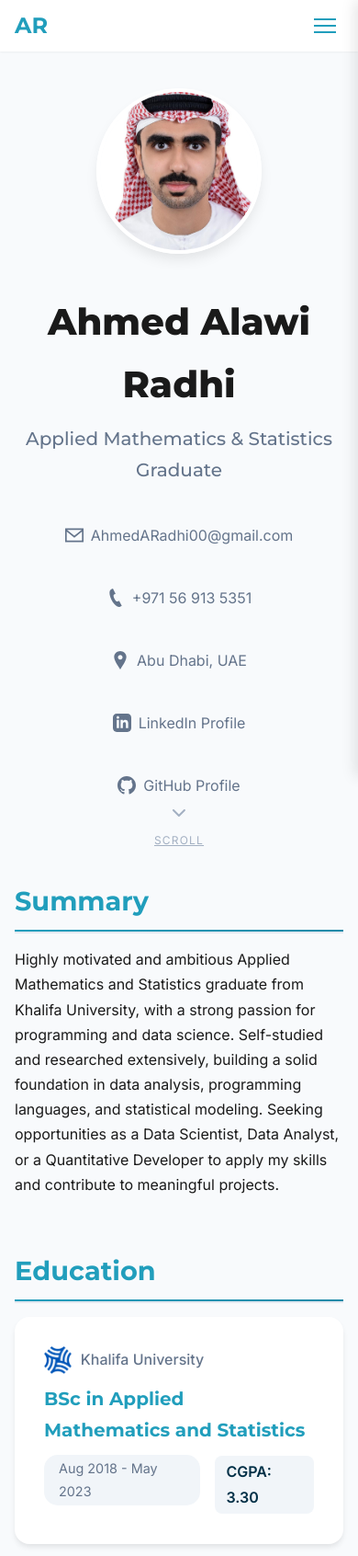
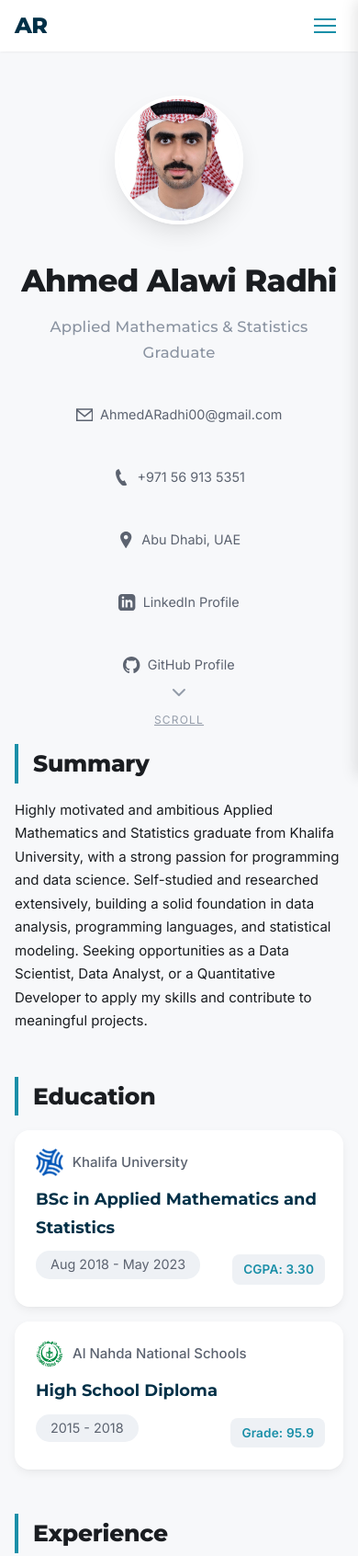
Before and after one commit to 7mxd/7mxd.github.io, a plain HTML site: page index.html in a window 390 px wide. Shown: the top 1692 px of the page at 92% size. Drawn offline with Linux system fonts and the light colour scheme.

Commit message:
Bold design refresh, fluid typography, adjust proficiency

```diff
--- a/data/skills.json
+++ b/data/skills.json
@@ -92,7 +92,7 @@
         },
         {
           "name": "English",
-          "level": 90,
+          "level": 80,
           "label": "Fluent"
         },
         {
--- a/style.css
+++ b/style.css
@@ -107,28 +107,28 @@ textarea:focus-visible {
    ======================================== */
 
 :root {
-    /* Color Palette */
-    --primary: #1a1a1a;
-    --secondary: #219ebc;
-    --tertiary: #1d8aa8;
+    /* Color Palette — warm-tinted neutrals that harmonize with the teal */
+    --primary: #1a1d21;
+    --secondary: #1a8fa8;
+    --tertiary: #167a91;
     --accent: #023047;
     --background: #ffffff;
-    --text-color: #1a1a1a;
-    --gray-50: #f8fafc;
-    --gray-100: #f1f5f9;
-    --gray-200: #e2e8f0;
-    --gray-300: #cbd5e1;
-    --gray-400: #94a3b8;
-    --gray-500: #64748b;
+    --text-color: #1a1d21;
+    --gray-50: #f7f8fa;
+    --gray-100: #eef1f5;
+    --gray-200: #dde2ea;
+    --gray-300: #c2c9d4;
+    --gray-400: #8a93a1;
+    --gray-500: #5c6370;
 
     /* Typography */
     --font-heading: 'Montserrat', sans-serif;
     --font-body: 'Inter', sans-serif;
 
     /* Effects */
-    --shadow-sm: 0 1px 2px 0 rgb(0 0 0 / 0.05);
-    --shadow: 0 4px 6px -1px rgb(0 0 0 / 0.1);
-    --shadow-md: 0 8px 15px -3px rgb(0 0 0 / 0.1);
+    --shadow-sm: 0 1px 3px 0 rgb(0 0 0 / 0.04), 0 1px 2px -1px rgb(0 0 0 / 0.04);
+    --shadow: 0 4px 12px -2px rgb(0 0 0 / 0.08), 0 2px 4px -2px rgb(0 0 0 / 0.04);
+    --shadow-md: 0 12px 28px -6px rgb(0 0 0 / 0.12), 0 4px 8px -4px rgb(0 0 0 / 0.06);
     --gradient: linear-gradient(135deg, var(--secondary), var(--tertiary));
 
     /* Transitions */
@@ -144,12 +144,13 @@ body {
     background-color: var(--gray-50);
     color: var(--primary);
     line-height: 1.7;
+    font-size: clamp(0.9375rem, 0.9rem + 0.15vw, 1rem);
 }
 
 .container {
-    max-width: 1000px;
+    max-width: 1100px;
     margin: 0 auto;
-    padding: 6rem 2rem 4rem;
+    padding: clamp(5rem, 4rem + 3vw, 7rem) clamp(1rem, 0.5rem + 2vw, 3rem) 4rem;
 }
 
 /* ========================================
@@ -158,8 +159,8 @@ body {
 
 .header {
     text-align: center;
-    padding-top: 2rem;
-    margin-bottom: 4rem;
+    padding-top: clamp(1.5rem, 1rem + 2vw, 3rem);
+    margin-bottom: clamp(3rem, 2rem + 3vw, 5rem);
     position: relative;
     animation: heroFadeIn 0.8s ease-out;
 }
@@ -172,41 +173,43 @@ body {
 .profile-picture-container {
     position: relative;
     display: inline-block;
-    margin-bottom: 2rem;
+    margin-bottom: clamp(1.5rem, 1rem + 1.5vw, 2.5rem);
 }
 
 .profile-picture {
-    width: 180px;
-    height: 180px;
+    width: clamp(140px, 120px + 5vw, 200px);
+    height: clamp(140px, 120px + 5vw, 200px);
     border-radius: 50%;
     object-fit: cover;
     border: 4px solid var(--background);
     box-shadow: var(--shadow-md);
-    transition: transform 0.4s ease, box-shadow 0.4s ease;
+    transition: transform 0.4s cubic-bezier(0.25, 0.46, 0.45, 0.94), box-shadow 0.4s ease;
     position: relative;
     z-index: 1;
 }
 
 .profile-picture:hover {
-    transform: scale(1.03);
-    box-shadow: var(--shadow-md);
+    transform: scale(1.04);
+    box-shadow: var(--shadow-md), 0 0 0 3px var(--secondary);
 }
 
 .header h1 {
     font-family: var(--font-heading);
-    font-size: 2.5rem;
+    font-size: clamp(2rem, 1.5rem + 2.5vw, 3.25rem);
     font-weight: 800;
     color: var(--primary);
     margin-bottom: 0.5rem;
+    letter-spacing: -0.02em;
     animation: slideInUp 0.6s ease-out 0.2s both;
 }
 
 .subtitle {
     font-family: var(--font-heading);
-    font-size: 1.25rem;
+    font-size: clamp(1rem, 0.85rem + 0.75vw, 1.35rem);
     font-weight: 500;
-    color: var(--gray-500);
+    color: var(--gray-400);
     margin-bottom: 2rem;
+    letter-spacing: 0.01em;
     animation: slideInUp 0.6s ease-out 0.3s both;
 }
 
@@ -266,15 +269,20 @@ body {
     text-decoration: none;
     transition: color 0.3s ease;
     min-height: 44px;
+    padding: 0.25rem 0.5rem;
+    border-radius: 6px;
+    font-size: 0.9rem;
 }
 
 .contact-item svg {
-    width: 1.25rem;
-    height: 1.25rem;
+    width: 1.15rem;
+    height: 1.15rem;
+    flex-shrink: 0;
 }
 
 .contact-item:hover {
     color: var(--secondary);
+    background: var(--gray-100);
 }
 
 /* ========================================
@@ -282,7 +290,7 @@ body {
    ======================================== */
 
 .section {
-    margin-bottom: 2.5rem;
+    margin-bottom: clamp(2rem, 1.5rem + 2vw, 3.5rem);
     scroll-margin-top: 5rem;
     padding-top: 1rem;
     opacity: 0;
@@ -331,29 +339,14 @@ body {
 
 .section h2 {
     font-family: var(--font-heading);
-    font-size: 1.8rem;
-    font-weight: 700;
-    color: var(--secondary);
-    margin-bottom: 15px;
-    padding-bottom: 0.5rem;
-    border-bottom: 2px solid var(--gray-200);
+    font-size: clamp(1.5rem, 1.2rem + 1.5vw, 2.1rem);
+    font-weight: 800;
+    color: var(--primary);
+    margin-bottom: clamp(1rem, 0.75rem + 1vw, 1.5rem);
+    padding-left: 1rem;
+    border-left: 4px solid var(--secondary);
     position: relative;
-    overflow: hidden;
-}
-
-.section h2::after {
-    content: '';
-    position: absolute;
-    bottom: 0;
-    left: 0;
-    width: 0;
-    height: 2px;
-    background: var(--gradient);
-    transition: width 0.6s ease-out;
-}
-
-.section.visible h2::after {
-    width: 100%;
+    letter-spacing: -0.01em;
 }
 
 /* ========================================
@@ -362,22 +355,24 @@ body {
 
 .education-grid {
     display: grid;
-    grid-template-columns: repeat(auto-fit, minmax(300px, 1fr));
-    gap: 20px;
-    margin-top: 15px;
+    grid-template-columns: repeat(auto-fit, minmax(min(100%, 300px), 1fr));
+    gap: clamp(1rem, 0.75rem + 1vw, 1.5rem);
+    margin-top: 1rem;
 }
 
 .education-card {
     background: var(--background);
     border-radius: 1rem;
-    padding: 2rem;
+    padding: clamp(1.25rem, 1rem + 1vw, 2rem);
     box-shadow: var(--shadow);
-    transition: transform 0.3s ease, box-shadow 0.3s ease;
+    transition: transform 0.3s ease, box-shadow 0.3s ease, border-color 0.3s ease;
+    border-left: 3px solid transparent;
 }
 
 .education-card:hover {
-    transform: translateY(-3px);
+    transform: translateY(-2px);
     box-shadow: var(--shadow-md);
+    border-left-color: var(--secondary);
 }
 
 .institution-header {
@@ -400,9 +395,9 @@ body {
 
 .education-content h3 {
     font-family: var(--font-heading);
-    font-size: 1.25rem;
+    font-size: clamp(1.1rem, 1rem + 0.5vw, 1.3rem);
     font-weight: 700;
-    color: var(--secondary);
+    color: var(--accent);
     margin-bottom: 10px;
 }
 
@@ -415,11 +410,13 @@ body {
 }
 
 .grade {
-    font-weight: 600;
-    color: var(--accent);
-    padding: 0.25rem 0.75rem;
+    font-weight: 700;
+    font-size: 0.85rem;
+    color: var(--secondary);
+    padding: 0.3rem 0.75rem;
     background: var(--gray-100);
     border-radius: 0.5rem;
+    letter-spacing: 0.01em;
 }
 
 /* ========================================
@@ -427,17 +424,16 @@ body {
    ======================================== */
 
 .company-block {
-    margin-bottom: 20px;
+    margin-bottom: clamp(1rem, 0.75rem + 1vw, 1.5rem);
     position: relative;
     background: var(--background);
     border-radius: 12px;
-    padding: 2rem;
+    padding: clamp(1.25rem, 1rem + 1vw, 2rem);
     box-shadow: var(--shadow);
-    transition: transform 0.3s ease, box-shadow 0.3s ease;
+    transition: box-shadow 0.3s ease;
 }
 
 .company-block:hover {
-    transform: translateY(-3px);
     box-shadow: var(--shadow-md);
 }
 
@@ -463,10 +459,11 @@ body {
 }
 
 .company-header h3 {
-    color: var(--secondary);
-    font-size: 1.4rem;
-    font-weight: 700;
+    color: var(--accent);
+    font-size: clamp(1.2rem, 1rem + 0.75vw, 1.5rem);
+    font-weight: 800;
     margin: 0;
+    letter-spacing: -0.01em;
 }
 
 .company-location {
@@ -543,8 +540,8 @@ body {
 
 .role-content h4 {
     color: var(--primary);
-    font-size: 1.1rem;
-    font-weight: 600;
+    font-size: clamp(1rem, 0.95rem + 0.3vw, 1.15rem);
+    font-weight: 700;
     margin-bottom: 10px;
 }
 
@@ -666,9 +663,9 @@ body {
 
 .skills-grid {
     display: grid;
-    grid-template-columns: repeat(2, 1fr);
-    gap: 1.5rem;
-    margin-top: 1.5rem;
+    grid-template-columns: repeat(auto-fit, minmax(min(100%, 280px), 1fr));
+    gap: clamp(1rem, 0.75rem + 1vw, 1.5rem);
+    margin-top: 1rem;
 }
 
 .skill-card {
@@ -676,7 +673,7 @@ body {
     border-radius: 12px;
     box-shadow: var(--shadow);
     overflow: hidden;
-    transition: transform 0.3s ease, box-shadow 0.3s ease, border-color 0.3s ease;
+    transition: box-shadow 0.3s ease, border-color 0.3s ease;
     opacity: 0;
     transform: translateY(20px);
     position: relative;
@@ -684,7 +681,6 @@ body {
 }
 
 .skill-card:hover {
-    transform: translateY(-3px);
     box-shadow: var(--shadow-md);
     border-color: var(--secondary);
 }
@@ -701,9 +697,9 @@ body {
 
 .skill-card-header h3 {
     margin: 0;
-    color: var(--secondary);
-    font-size: 1.2rem;
-    font-weight: 600;
+    color: var(--accent);
+    font-size: clamp(1.05rem, 0.95rem + 0.5vw, 1.2rem);
+    font-weight: 700;
 }
 
 .skill-card-content {
@@ -722,11 +718,6 @@ body {
     margin-bottom: 0.5rem;
     font-size: 0.95rem;
     color: var(--primary);
-    transition: color 0.3s ease;
-}
-
-.skill-card:hover .skill-card-content li {
-    color: var(--secondary);
 }
 
 .skill-card-content li::before {
@@ -748,12 +739,6 @@ body {
     border-radius: 4px;
     font-size: 0.9rem;
     color: var(--primary);
-    transition: background 0.3s ease, color 0.3s ease;
-}
-
-.skill-card:hover .skill-item {
-    background: var(--gray-200);
-    color: var(--secondary);
 }
 
 /* Language progress bars */
@@ -816,9 +801,9 @@ body {
 
 .projects-grid {
     display: grid;
-    grid-template-columns: repeat(auto-fit, minmax(300px, 1fr));
-    gap: 1.5rem;
-    margin-top: 1.5rem;
+    grid-template-columns: repeat(auto-fit, minmax(min(100%, 300px), 1fr));
+    gap: clamp(1rem, 0.75rem + 1vw, 1.5rem);
+    margin-top: 1rem;
 }
 
 .project-card {
@@ -826,12 +811,11 @@ body {
     border-radius: 12px;
     box-shadow: var(--shadow);
     overflow: hidden;
-    transition: transform 0.3s ease, box-shadow 0.3s ease, border-color 0.3s ease;
+    transition: box-shadow 0.3s ease, border-color 0.3s ease;
     border: 2px solid transparent;
 }
 
 .project-card:hover {
-    transform: translateY(-3px);
     box-shadow: var(--shadow-md);
     border-color: var(--secondary);
 }
@@ -860,9 +844,9 @@ body {
 
 .project-card-content h3 {
     font-family: var(--font-heading);
-    font-size: 1.2rem;
+    font-size: clamp(1.05rem, 0.95rem + 0.5vw, 1.25rem);
     font-weight: 700;
-    color: var(--primary);
+    color: var(--accent);
     margin-bottom: 0.5rem;
 }
 
@@ -973,11 +957,12 @@ body.dark-mode .navbar {
 .nav-logo {
     flex: 0 0 auto;
     font-family: var(--font-heading);
-    font-weight: 700;
+    font-weight: 800;
     font-size: 1.5rem;
-    color: var(--secondary);
+    color: var(--accent);
     text-decoration: none;
     display: inline-block;
+    letter-spacing: -0.03em;
 }
 
 .nav-spacer {
@@ -1191,11 +1176,12 @@ body.dark-mode .moon-icon { display: none; }
 
 .site-footer {
     text-align: center;
-    padding: 2rem 1rem;
-    margin-top: 2rem;
+    padding: clamp(1.5rem, 1rem + 1.5vw, 3rem) 1rem;
+    margin-top: clamp(2rem, 1rem + 2vw, 3rem);
     border-top: 1px solid var(--gray-200);
     color: var(--gray-400);
-    font-size: 0.85rem;
+    font-size: 0.8rem;
+    letter-spacing: 0.02em;
 }
 
 /* ========================================
@@ -1253,18 +1239,18 @@ body.dark-mode .moon-icon { display: none; }
    ======================================== */
 
 .dark-mode {
-    --primary: #e8e8e8;
+    --primary: #e4e6ea;
     --secondary: #4fc3dc;
     --tertiary: #3db0c9;
-    --accent: #034b6d;
-    --background: #121212;
-    --text-color: #e8e8e8;
-    --gray-50: #0a0a0a;
-    --gray-100: #1a1a1a;
-    --gray-200: #252525;
-    --gray-300: #3a3a3a;
-    --gray-400: #6a6a6a;
-    --gray-500: #9a9a9a;
+    --accent: #7ec8db;
+    --background: #111315;
+    --text-color: #e4e6ea;
+    --gray-50: #0a0b0d;
+    --gray-100: #1a1c1f;
+    --gray-200: #252729;
+    --gray-300: #3a3c3f;
+    --gray-400: #6a6d72;
+    --gray-500: #9a9da3;
 }
 
 .dark-mode .profile-picture,
@@ -1288,12 +1274,29 @@ body.dark-mode .moon-icon { display: none; }
 }
 
 /* ========================================
+   Responsive — Tablet (max-width: 1024px)
+   ======================================== */
+
+@media (max-width: 1024px) {
+    .nav-links {
+        gap: 1rem;
+    }
+
+    .company-header {
+        flex-direction: column;
+        align-items: flex-start;
+        gap: 0.5rem;
+    }
+}
+
+/* ========================================
    Responsive — Mobile (max-width: 768px)
    ======================================== */
 
 @media (max-width: 768px) {
-    .container {
-        padding: 5rem 1rem 2rem;
+    .contact-info {
+        flex-direction: column;
+        align-items: center;
     }
 
     .navbar {
@@ -1307,39 +1310,8 @@ body.dark-mode .moon-icon { display: none; }
         justify-content: space-between;
     }
 
-    .header {
-        padding-top: 1rem;
-    }
-
-    .contact-info {
-        flex-direction: column;
-        align-items: center;
-    }
-
-    .education-grid {
-        grid-template-columns: 1fr;
-    }
-
-    .company-block {
-        padding: 1.5rem;
-    }
-
-    .company-header {
-        flex-direction: column;
-        align-items: flex-start;
-        gap: 0.5rem;
-    }
-
     .role-item {
         padding-left: 1.5rem;
-    }
-
-    .skills-grid {
-        grid-template-columns: 1fr;
-    }
-
-    .skill-card {
-        margin-bottom: 1rem;
     }
 
     .language-name {
@@ -1348,10 +1320,6 @@ body.dark-mode .moon-icon { display: none; }
 
     .progress-container {
         margin: 0 5px;
-    }
-
-    .projects-grid {
-        grid-template-columns: 1fr;
     }
 
     /* Mobile menu toggle */
```
